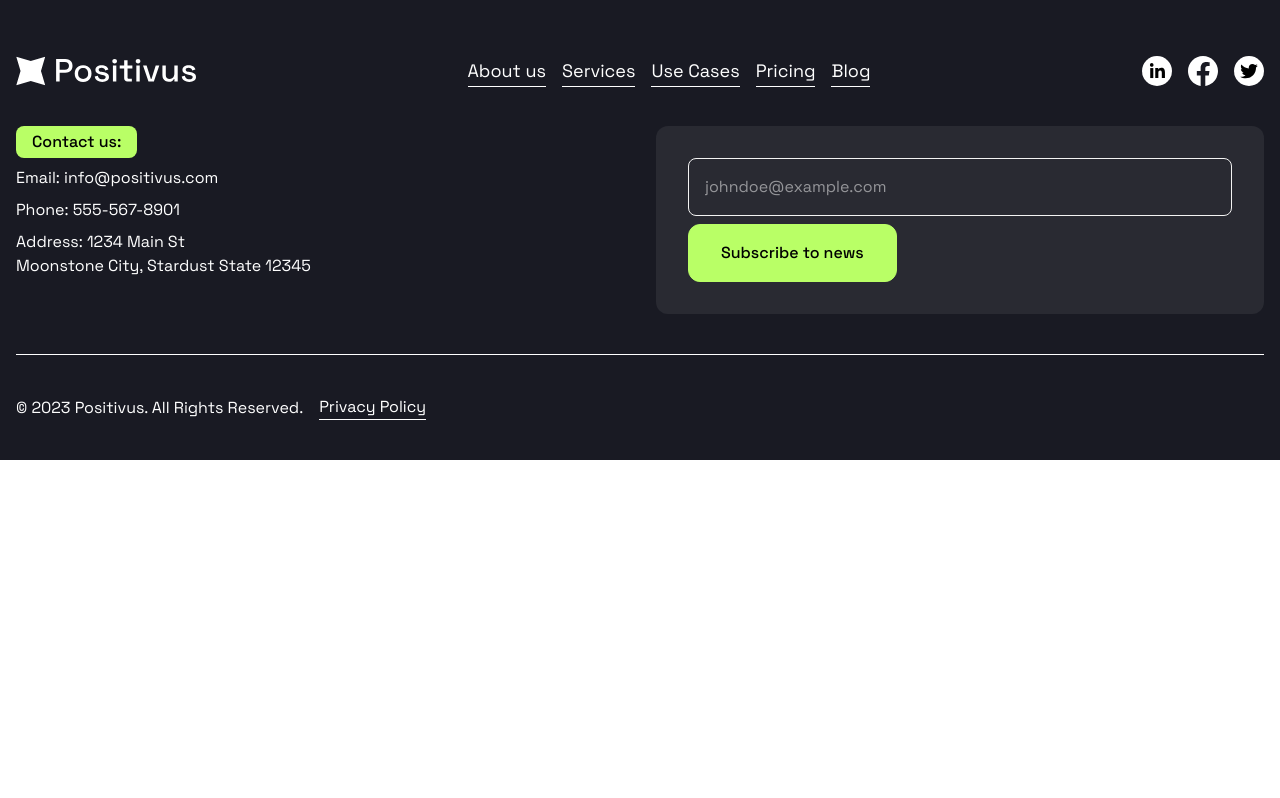
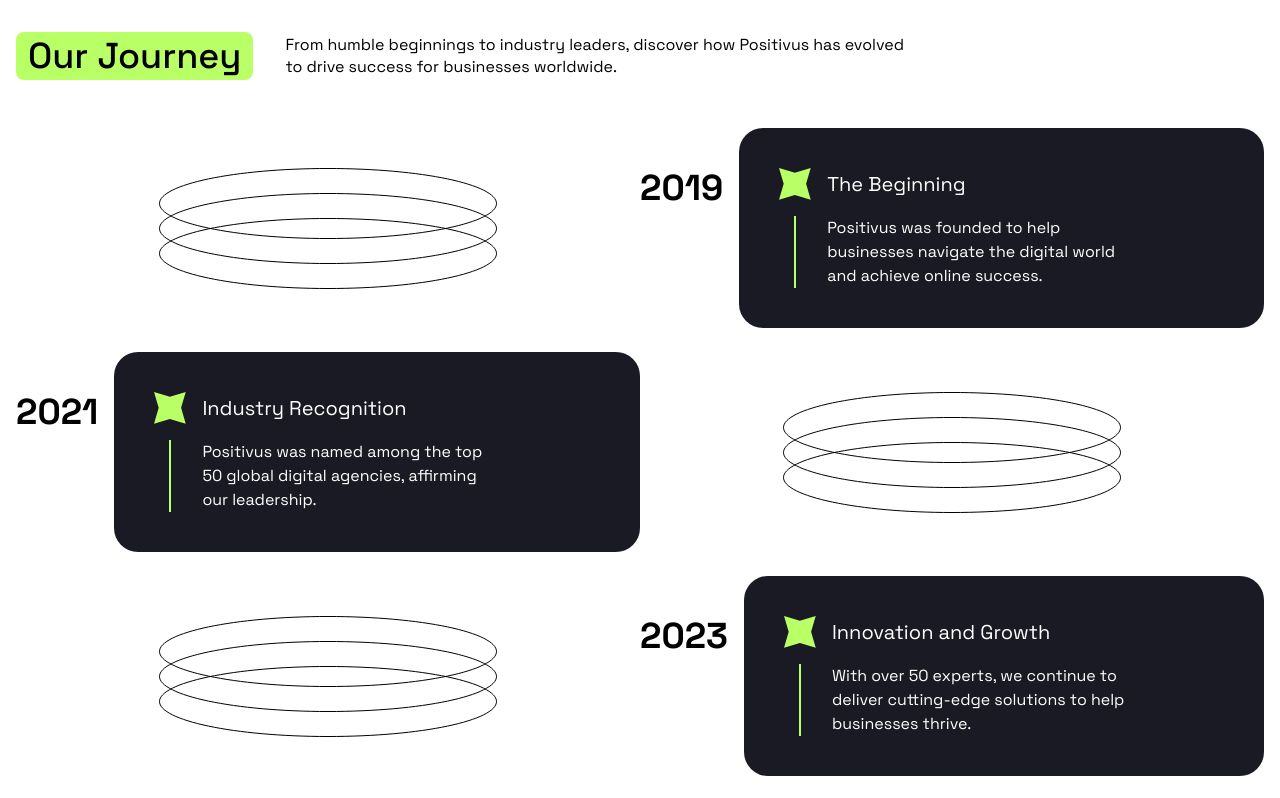
Before and after one commit to iabdwahab/positivus-agency, a React (Vite) app: page /#/about in a window 1280 px wide. Shown: the part 940-1738 px from the top of the page. Before the commit the page ends 1400 px from the top, so only its background shows below. Built offline with nearby package versions, Linux system fonts and the light colour scheme.

Commit message:
Implementing Journey Section.

```diff
--- /dev/null
+++ b/src/components/journey_section/Index.tsx
@@ -0,0 +1,16 @@
+import { journeyElements } from "../../data/journey";
+import SectionHeading from "../global/SectionHeading";
+
+function JourneySection() {
+  return (
+    <section className="container">
+      <SectionHeading>
+        <SectionHeading.Title>Our Journey</SectionHeading.Title>
+        <SectionHeading.Description>From humble beginnings to industry leaders, discover how Positivus has evolved to drive success for businesses worldwide.</SectionHeading.Description>
+      </SectionHeading>
+
+      <div className="grid gap-6 md:grid-cols-2 lg:grid-cols-1">{journeyElements}</div>
+    </section>
+  );
+}
+export default JourneySection;
--- /dev/null
+++ b/src/components/journey_section/JourneyStep.tsx
@@ -0,0 +1,32 @@
+import icon from "/logo-notext.svg";
+import threeCircles from "/global/three-circles.svg";
+
+function JourneyStep({ title, description, year }: { title: string; description: string; year: string }) {
+  return (
+    <div className="flex items-stretch lg:items-center [&:nth-child(even)]:flex-row-reverse [&>*]:flex-1">
+      <div className="max-lg:hidden">
+        <img src={threeCircles} alt="Illustration" className="mx-auto" />
+      </div>
+      <div className="flex w-fit gap-4 max-lg:flex-col">
+        <h3 className="text-4xl font-bold lg:pt-10">{year}</h3>
+
+        <div className="bg-secondary grid flex-1 grid-cols-[auto_1fr] items-center gap-4 rounded-3xl p-10 text-white max-md:p-6">
+          <div>
+            <img src={icon} alt="Icon" className="w-6 md:w-8" />
+          </div>
+
+          <div>
+            <h3 className="text-xl">{title}</h3>
+          </div>
+
+          <div className="bg-primary mx-auto h-full w-[2px]"></div>
+
+          <div>
+            <p className="max-w-3/4">{description}</p>
+          </div>
+        </div>
+      </div>
+    </div>
+  );
+}
+export default JourneyStep;
--- /dev/null
+++ b/src/data/journey.tsx
@@ -0,0 +1,30 @@
+import JourneyStep from "../components/journey_section/JourneyStep";
+
+export const journeyList = [
+  {
+    id: 0,
+    year: "2019",
+    title: "The Beginning",
+    description: "Positivus was founded to help businesses navigate the digital world and achieve online success.",
+  },
+  {
+    id: 1,
+    year: "2021",
+    title: "Industry Recognition",
+    description: "Positivus was named among the top 50 global digital agencies, affirming our leadership.",
+  },
+  {
+    id: 2,
+    year: "2023",
+    title: "Innovation and Growth",
+    description: "With over 50 experts, we continue to deliver cutting-edge solutions to help businesses thrive.",
+  },
+  {
+    id: 3,
+    year: "2024",
+    title: "Leading the Future",
+    description: "This year, Positivus is pioneering the use of AI and automation to deliver even more personalized, data-driven strategies and setting new standards in digital marketing.",
+  },
+];
+
+export const journeyElements = journeyList.map((journey) => <JourneyStep key={journey.id} title={journey.title} description={journey.description} year={journey.year} />);
--- a/src/pages/About.tsx
+++ b/src/pages/About.tsx
@@ -1,4 +1,5 @@
 import ImpactSection from "../components/impact_section/Index";
+import JourneySection from "../components/journey_section/Index";
 import AboutLanding from "../components/landing/AboutLanding";
 
 function About() {
@@ -6,6 +7,7 @@
     <>
       <AboutLanding />
       <ImpactSection />
+      <JourneySection />
     </>
   );
 }
```
Also changed, not shown: public/global/three-circles.svg (added), public/logo-notext.svg (added).
